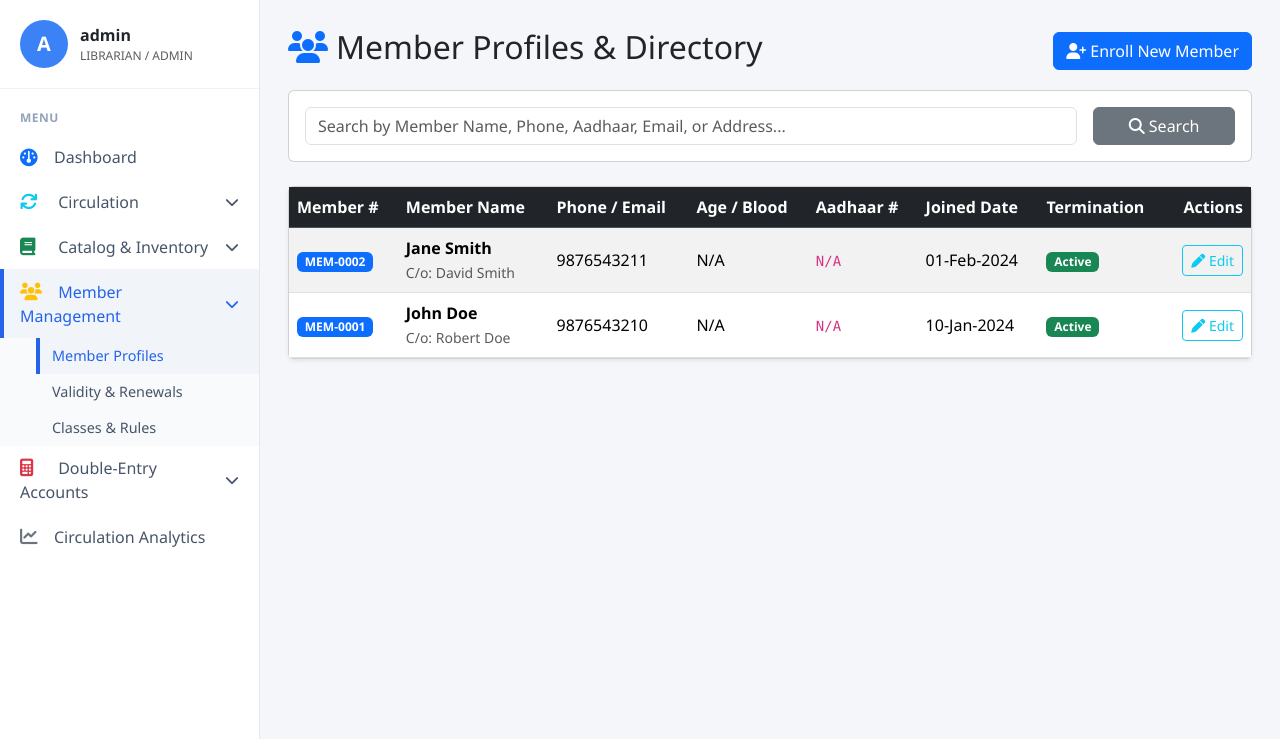
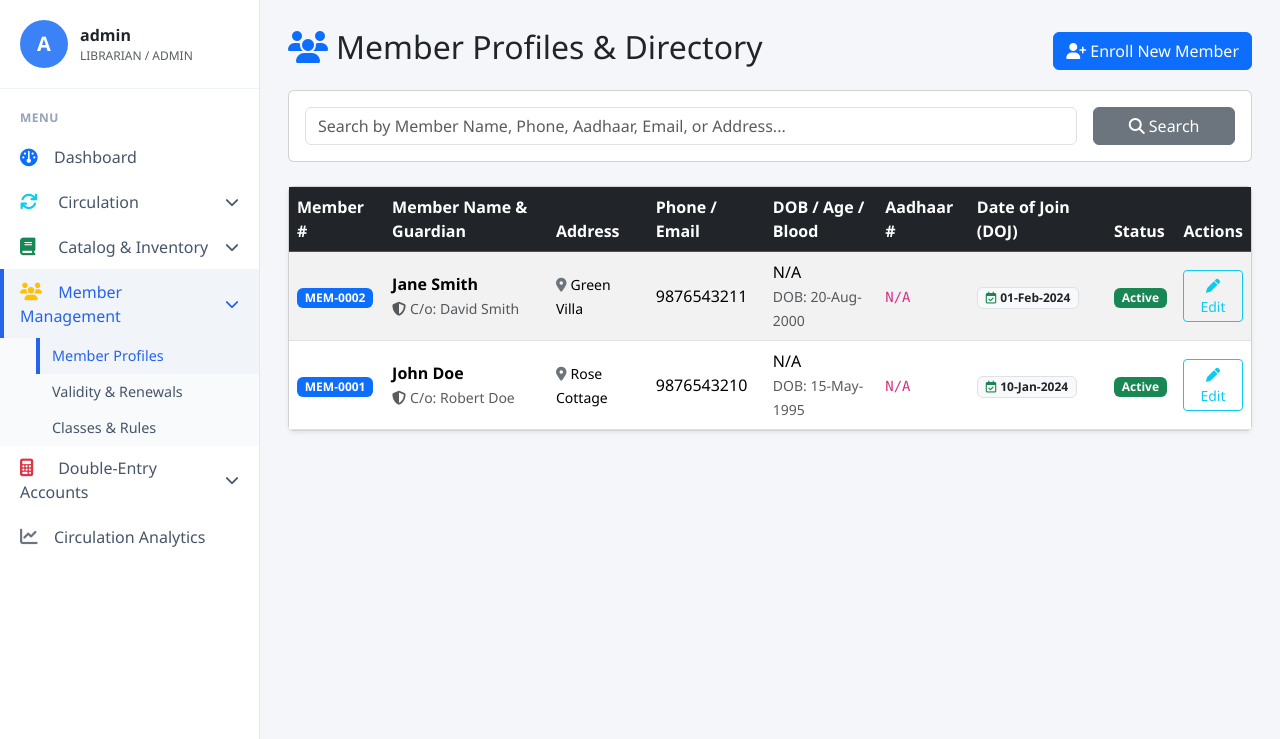
Before and after one commit to priyeshdaspookulangara/Libera, a PHP site: page /modules/members/members.php in a window 1280 px wide. Shown: the part 60-799 px from the top of the page. Run offline with PHP 8.4, Linux system fonts and the light colour scheme; a user stored in the database is signed in; data comes from the database, SQL or seed files in the repository.

Commit message:
Add address and date of join (DOJ) to member profiles
Co-authored-by: priyeshdaspookulangara <216598157+priyeshdaspookulangara@users.noreply.github.com>

```diff
--- a/modules/members/members.php
+++ b/modules/members/members.php
@@ -22,6 +22,7 @@ if ($_SERVER['REQUEST_METHOD'] === 'POST') {
         $aadhar = sanitize_input($_POST['AadharNumber'] ?? '');
         $email = sanitize_input($_POST['MemberEmail'] ?? '');
         $term_date = !empty($_POST['TerminationDate']) ? sanitize_input($_POST['TerminationDate']) : null;
+        $doj = !empty($_POST['MemberJoinDate']) ? sanitize_input($_POST['MemberJoinDate']) : date('Y-m-d');
         $guardian = sanitize_input($_POST['GuardianName'] ?? '');
         $remarks = sanitize_input($_POST['MemberRemarks'] ?? '');
         $member_type_id = intval($_POST['MemberTypeNumber'] ?? 1);
@@ -44,10 +45,9 @@ if ($_SERVER['REQUEST_METHOD'] === 'POST') {
                 if ($res1 && isset($res1['insert_id'])) {
                     $mem_id = $res1['insert_id'];
 
-                    // Insert Details including optional attributes
-                    $today = date('Y-m-d');
+                    // Insert Details including optional attributes & DOJ
                     $sql2 = "INSERT INTO MstrMemberDetails (MemberNumber, GuardianName, RegistrationFees, MemberJoinDate, ApprovedDate, MemberAge, BloodGroupStr, AadharNumber, MemberEmail, TerminationDate) VALUES (?, ?, ?, ?, ?, ?, ?, ?, ?, ?)";
-                    db_query($conn, $sql2, "isdssissss", [$mem_id, $guardian, $reg_fee, $today, $today, $age, $blood, $aadhar, $email, $term_date]);
+                    db_query($conn, $sql2, "isdssissss", [$mem_id, $guardian, $reg_fee, $doj, $doj, $age, $blood, $aadhar, $email, $term_date]);
 
                     // Automatically generate balanced Double-Entry Accounting Voucher for Registration & Subscription Fee Collection
                     if ($total_collected > 0) {
@@ -81,8 +81,8 @@ if ($_SERVER['REQUEST_METHOD'] === 'POST') {
                 $sql1 = "UPDATE MstrMember SET MemberName = ?, PhoneHome = ?, HouseName = ?, StudentSex = ?, MemBirthDate = ?, MemberRemarks = ? WHERE MemberNumber = ?";
                 db_query($conn, $sql1, "ssssssi", [$name, $phone, $house, $sex, $dob, $remarks, $mem_id]);
 
-                $sql2 = "UPDATE MstrMemberDetails SET GuardianName = ?, MemberAge = ?, BloodGroupStr = ?, AadharNumber = ?, MemberEmail = ?, TerminationDate = ? WHERE MemberNumber = ?";
-                db_query($conn, $sql2, "sissssi", [$guardian, $age, $blood, $aadhar, $email, $term_date, $mem_id]);
+                $sql2 = "UPDATE MstrMemberDetails SET GuardianName = ?, MemberJoinDate = ?, MemberAge = ?, BloodGroupStr = ?, AadharNumber = ?, MemberEmail = ?, TerminationDate = ? WHERE MemberNumber = ?";
+                db_query($conn, $sql2, "ssissssi", [$guardian, $doj, $age, $blood, $aadhar, $email, $term_date, $mem_id]);
 
                 $msg = "Member details updated successfully.";
             }
@@ -145,12 +145,13 @@ require_once __DIR__ . '/../../includes/header.php';
                 <thead class="table-dark">
                     <tr>
                         <th>Member #</th>
-                        <th>Member Name</th>
+                        <th>Member Name & Guardian</th>
+                        <th>Address</th>
                         <th>Phone / Email</th>
-                        <th>Age / Blood</th>
+                        <th>DOB / Age / Blood</th>
                         <th>Aadhaar #</th>
-                        <th>Joined Date</th>
-                        <th>Termination</th>
+                        <th>Date of Join (DOJ)</th>
+                        <th>Status</th>
                         <th class="text-end">Actions</th>
                     </tr>
                 </thead>
@@ -162,7 +163,14 @@ require_once __DIR__ . '/../../includes/header.php';
                                 <td>
                                     <strong><?php echo htmlspecialchars($m['MemberName']); ?></strong>
                                     <?php if (!empty($m['GuardianName'])): ?>
-                                        <br><small class="text-muted">C/o: <?php echo htmlspecialchars($m['GuardianName']); ?></small>
+                                        <br><small class="text-muted"><i class="fa-solid fa-shield-halved me-1"></i>C/o: <?php echo htmlspecialchars($m['GuardianName']); ?></small>
+                                    <?php endif; ?>
+                                </td>
+                                <td>
+                                    <?php if (!empty($m['HouseName'])): ?>
+                                        <small><i class="fa-solid fa-location-dot text-secondary me-1"></i><?php echo htmlspecialchars($m['HouseName']); ?></small>
+                                    <?php else: ?>
+                                        <span class="text-muted small">None</span>
                                     <?php endif; ?>
                                 </td>
                                 <td>
@@ -176,12 +184,19 @@ require_once __DIR__ . '/../../includes/header.php';
                                     <?php if (!empty($m['BloodGroupStr'])): ?>
                                         <span class="badge bg-danger ms-1"><?php echo htmlspecialchars($m['BloodGroupStr']); ?></span>
                                     <?php endif; ?>
+                                    <?php if (!empty($m['MemBirthDate'])): ?>
+                                        <br><small class="text-muted">DOB: <?php echo date('d-M-Y', strtotime($m['MemBirthDate'])); ?></small>
+                                    <?php endif; ?>
                                 </td>
                                 <td><code><?php echo htmlspecialchars($m['AadharNumber'] ?? 'N/A'); ?></code></td>
-                                <td><?php echo $m['MemberJoinDate'] ? date('d-M-Y', strtotime($m['MemberJoinDate'])) : 'N/A'; ?></td>
+                                <td>
+                                    <span class="badge bg-light text-dark border">
+                                        <i class="fa-regular fa-calendar-check text-success me-1"></i><?php echo $m['MemberJoinDate'] ? date('d-M-Y', strtotime($m['MemberJoinDate'])) : 'N/A'; ?>
+                                    </span>
+                                </td>
                                 <td>
                                     <?php if (!empty($m['TerminationDate'])): ?>
-                                        <span class="badge bg-secondary"><?php echo date('d-M-Y', strtotime($m['TerminationDate'])); ?></span>
+                                        <span class="badge bg-secondary" title="Terminated on <?php echo date('d-M-Y', strtotime($m['TerminationDate'])); ?>">Terminated</span>
                                     <?php else: ?>
                                         <span class="badge bg-success">Active</span>
                                     <?php endif; ?>
@@ -251,12 +266,16 @@ require_once __DIR__ . '/../../includes/header.php';
                                                     </select>
                                                 </div>
                                                 <div class="col-md-6">
-                                                    <label class="form-label fw-bold small">Termination Date</label>
+                                                    <label class="form-label fw-bold small">Date of Join (DOJ)</label>
+                                                    <input type="date" name="MemberJoinDate" class="form-control" value="<?php echo !empty($m['MemberJoinDate']) ? date('Y-m-d', strtotime($m['MemberJoinDate'])) : date('Y-m-d'); ?>">
+                                                </div>
+                                                <div class="col-md-6">
+                                                    <label class="form-label fw-bold small">Termination Date (If applicable)</label>
                                                     <input type="date" name="TerminationDate" class="form-control" value="<?php echo !empty($m['TerminationDate']) ? date('Y-m-d', strtotime($m['TerminationDate'])) : ''; ?>">
                                                 </div>
-                                                <div class="col-md-6">
-                                                    <label class="form-label fw-bold small">House Name / Address</label>
-                                                    <input type="text" name="HouseName" class="form-control" value="<?php echo htmlspecialchars($m['HouseName'] ?? ''); ?>">
+                                                <div class="col-12">
+                                                    <label class="form-label fw-bold small">Address / House Name</label>
+                                                    <input type="text" name="HouseName" class="form-control" placeholder="Street / House Address" value="<?php echo htmlspecialchars($m['HouseName'] ?? ''); ?>">
                                                 </div>
                                                 <div class="col-12">
                                                     <label class="form-label fw-bold small">Remarks</label>
@@ -354,12 +373,16 @@ require_once __DIR__ . '/../../includes/header.php';
                         </select>
                     </div>
                     <div class="col-md-6">
+                        <label class="form-label fw-bold small">Date of Join (DOJ) *</label>
+                        <input type="date" name="MemberJoinDate" class="form-control" value="<?php echo date('Y-m-d'); ?>" required>
+                    </div>
+                    <div class="col-md-6">
                         <label class="form-label fw-bold small">Termination Date (If applicable)</label>
                         <input type="date" name="TerminationDate" class="form-control">
                     </div>
-                    <div class="col-md-6">
-                        <label class="form-label fw-bold small">House Name / Address</label>
-                        <input type="text" name="HouseName" class="form-control" placeholder="Street / House Address">
+                    <div class="col-12">
+                        <label class="form-label fw-bold small">Address / House Name</label>
+                        <input type="text" name="HouseName" class="form-control" placeholder="Street, House Name, City, PIN Code">
                     </div>
                     <div class="col-12">
                         <label class="form-label fw-bold small">Remarks</label>
```
